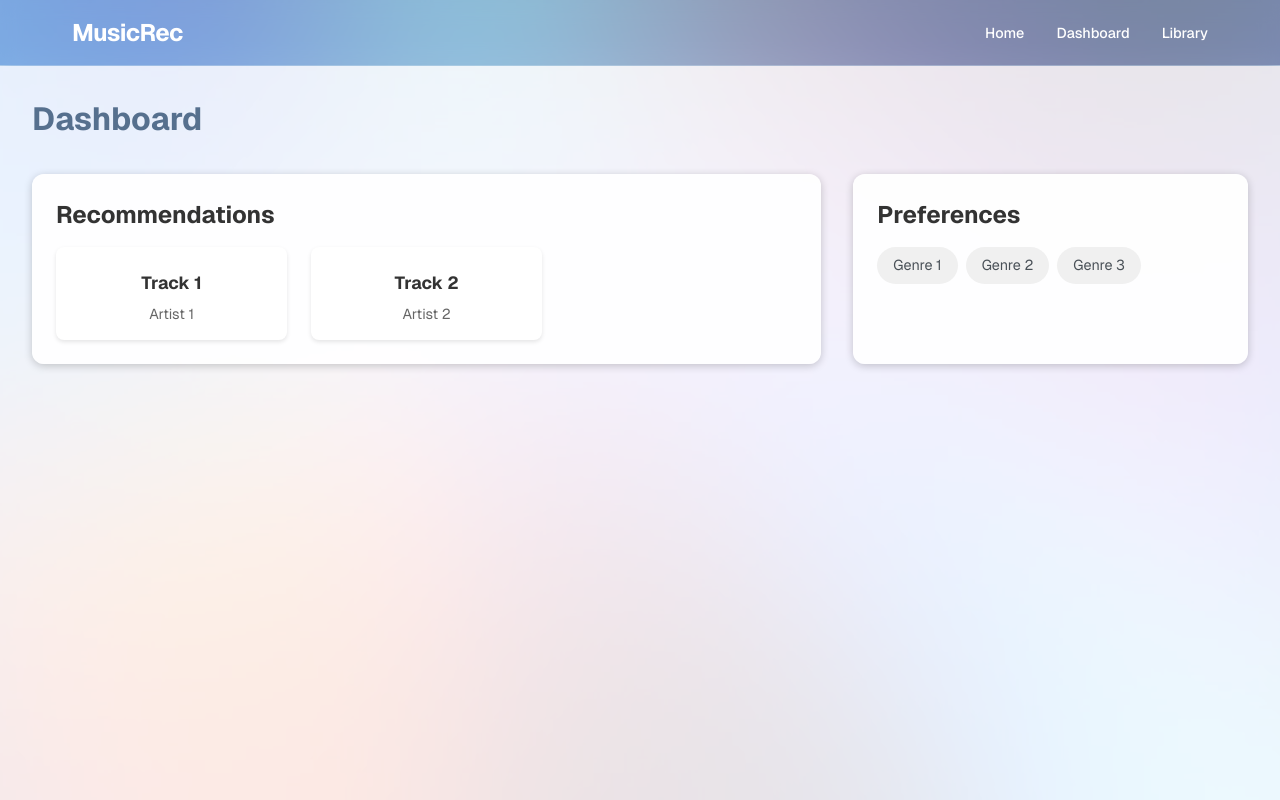
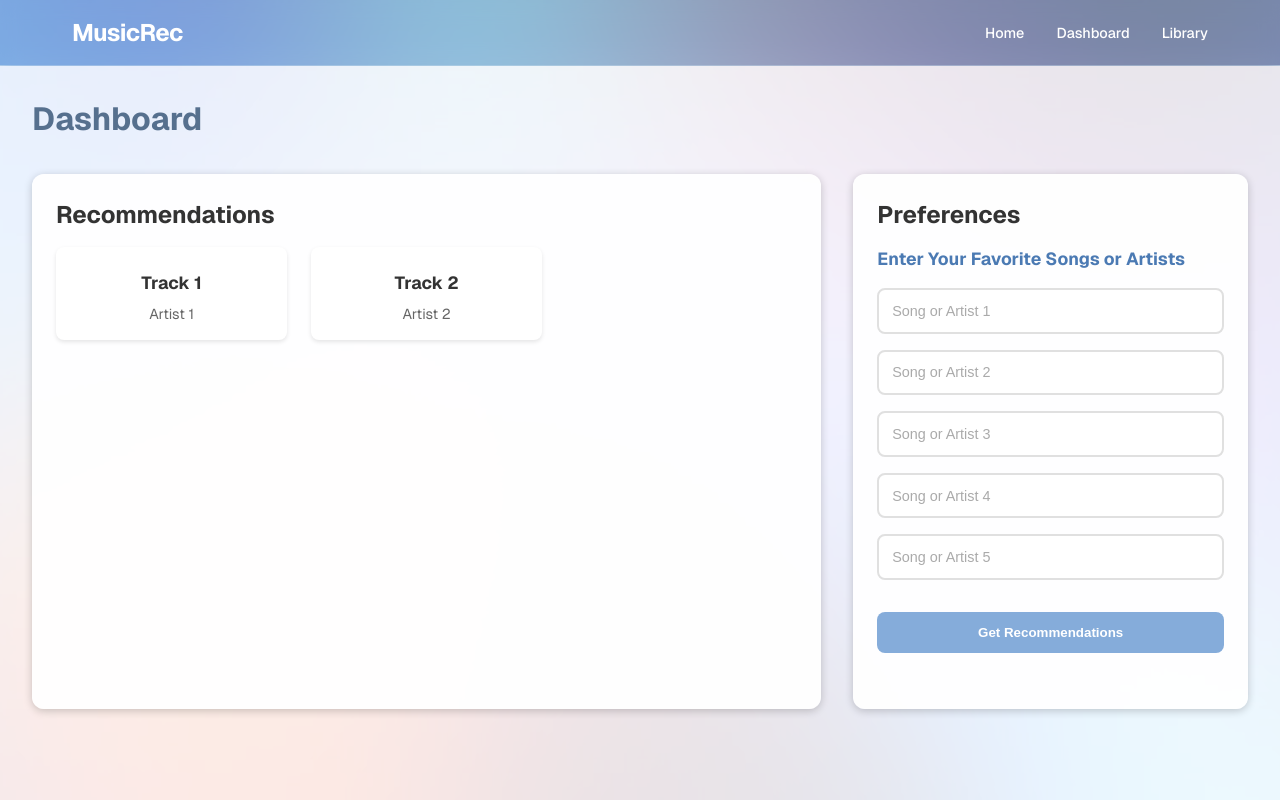
Before and after one commit to triniti-n/music-recommender, a React (Create React App) app: page /login in a window 1280 px wide. Built offline with nearby package versions, Linux system fonts and the light colour scheme.

Commit message:
Update Dashboard.jsx

```diff
--- a/src/components/Pages/Dashboard.jsx
+++ b/src/components/Pages/Dashboard.jsx
@@ -1,7 +1,21 @@
-import React from 'react';
+import React, { useState } from 'react';
 import './Dashboard.css';
 
 const Dashboard = () => {
+  const [inputs, setInputs] = useState(['', '', '', '', '']);
+
+  const handleInputChange = (index, value) => {
+    const newInputs = [...inputs];
+    newInputs[index] = value;
+    setInputs(newInputs);
+  };
+
+  const handleSubmit = (e) => {
+    e.preventDefault();
+    // Handle submission of songs/artists
+    console.log('Submitted songs/artists:', inputs);
+  };
+
   return (
     <div className="dashboard">
       <div className="dashboard-header">
@@ -23,10 +37,24 @@ const Dashboard = () => {
         </div>
         <div className="preferences-section">
           <h2>Preferences</h2>
-          <div className="genre-tags">
-            <span className="tag">Genre 1</span>
-            <span className="tag">Genre 2</span>
-            <span className="tag">Genre 3</span>
+          <div className="input-section">
+            <h3>Enter Your Favorite Songs or Artists</h3>
+            <form onSubmit={handleSubmit}>
+              {inputs.map((input, index) => (
+                <div key={index} className="input-group">
+                  <input
+                    type="text"
+                    value={input}
+                    onChange={(e) => handleInputChange(index, e.target.value)}
+                    placeholder={`Song or Artist ${index + 1}`}
+                    className="music-input"
+                  />
+                </div>
+              ))}
+              <button type="submit" className="submit-button">
+                Get Recommendations
+              </button>
+            </form>
           </div>
         </div>
       </div>
```
